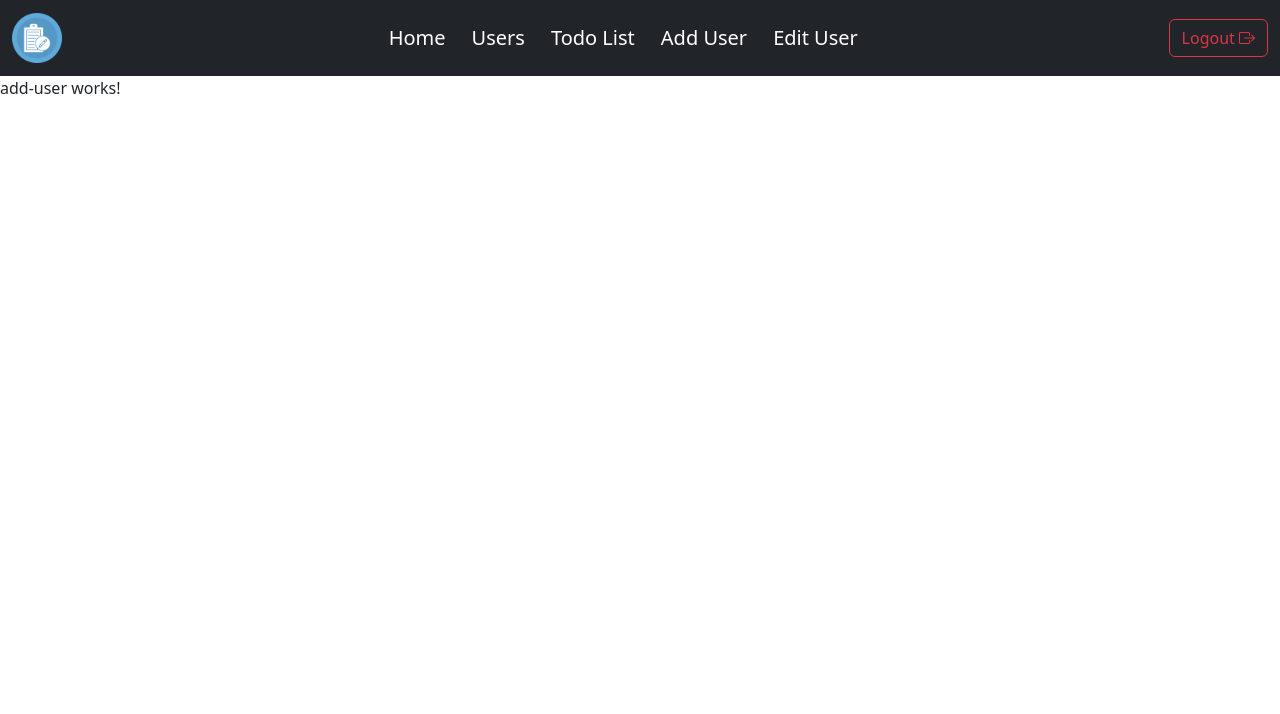
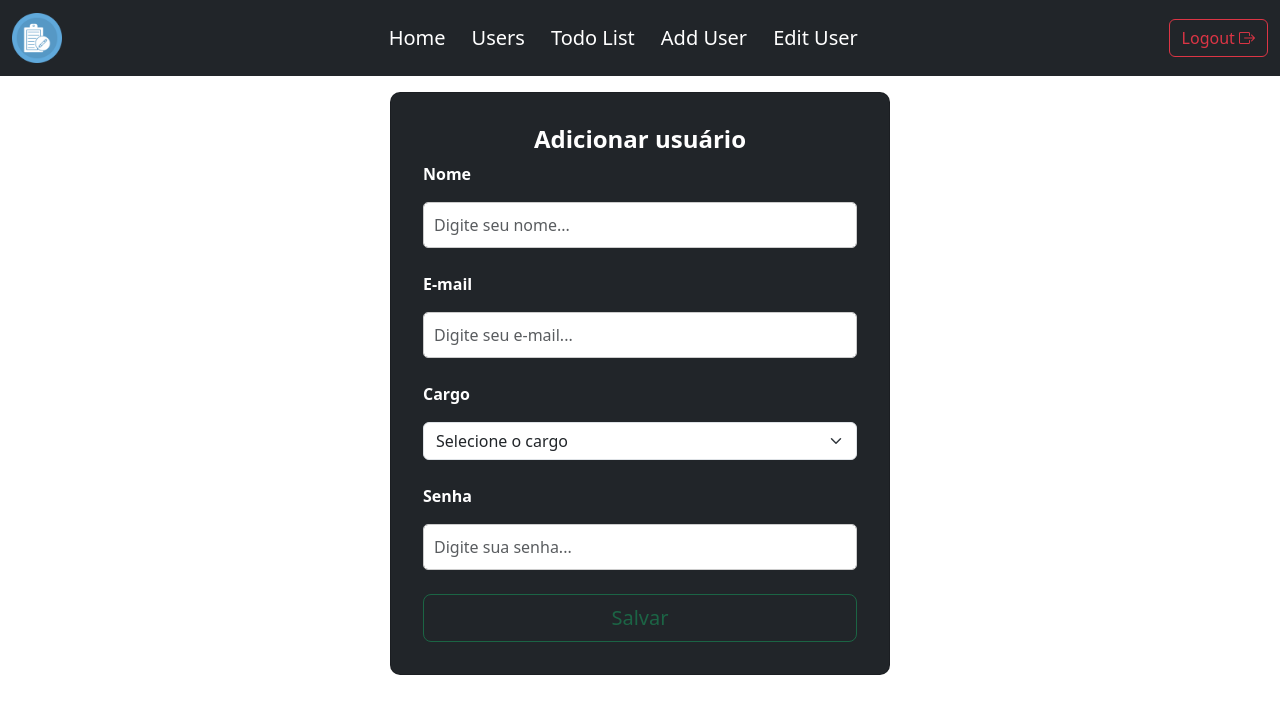
Before and after one commit to leorossiio/crud-app-ac2, an Angular app in the folder Frontend/crud-app/: page /app/addUser in a window 1280 px wide. Shown: the top 714 px of the page. Built offline with nearby package versions, Linux system fonts and the light colour scheme.

Commit message:
feat: tela de "adicionar usuário" configurada corretamente.

```diff
--- a/Frontend/crud-app/src/app/pages/home/components/add-user/add-user.component.css
+++ b/Frontend/crud-app/src/app/pages/home/components/add-user/add-user.component.css
@@ -0,0 +1,41 @@
+.container{
+    width: 100%;
+  }
+
+  .card{
+      width: 500px;
+      margin: 0 auto;
+      border-radius: 10px;
+      padding: 30px;
+  }
+
+  .card-body {
+      padding: 2px;
+    }
+
+    .card-title {
+      margin-bottom: 20px;
+      font-size: 1.5rem;
+    }
+
+    .form-label {
+      font-weight: bold;
+    }
+
+    .form-control {
+      width: 100%;
+      padding: 10px;
+      margin-bottom: 15px;
+      border: 1px solid #ccc;
+      border-radius: 5px;
+    }
+
+
+
+    .btn-primary:hover {
+      background-color: #0056b3;
+    }
+
+    #botao-enviar{
+      width: 100%;
+    }
--- a/Frontend/crud-app/src/app/pages/home/components/add-user/add-user.component.html
+++ b/Frontend/crud-app/src/app/pages/home/components/add-user/add-user.component.html
@@ -1 +1,38 @@
-<p>add-user works!</p>
+<div class="container">
+    <div class="card mt-3 mx-auto" style="background-color: rgb(33, 37, 41); color: rgb(255, 255, 255); margin: 0;">
+      <div class="card-body">
+        <h4 class="class-title text-center form-label">Adicionar usuário</h4>
+        <form (ngSubmit)="submitForm()" #formulario="ngForm">
+          <div class="mb-4">
+            <label for="nome" class="form-label mb-3 required">Nome</label>
+            <input type="text" class="form-control" id="nome" name="nome" placeholder="Digite seu nome..." required
+              [(ngModel)]="usuario.nome">
+          </div>
+          <div class="mb-4">
+            <label for="email" class="form-label mb-3 required">E-mail</label>
+            <input type="email" class="form-control" id="email" name="email" placeholder="Digite seu e-mail..." required
+              [(ngModel)]="usuario.email">
+          </div>
+          <div class="mb-4">
+            <label for="cargo" class="form-label required mb-3">Cargo</label>
+            <select id="cargo" name="cargo" class="form-select" required [(ngModel)]="usuario.cargo">
+              <option value="" disabled selected hidden>Selecione o cargo</option>
+              <option value="engenheiro_FE">Engenheiro de FE</option>
+              <option value="engenheiro_BE">Engenheiro de BE</option>
+              <option value="analista_dados">Analista de dados</option>
+              <option value="lider_tecnico">Líder Técnico</option>
+            </select>
+          </div>
+
+          <div class="mb-4">
+            <label for="senha" class="form-label mb-3 required">Senha</label>
+            <input type="password" class="form-control" id="senha" name="senha" placeholder="Digite sua senha..." required maxlength="15"
+              [(ngModel)]="usuario.senha" (ngModelChange)="checkSenha()">
+            <div *ngIf="senhaInvalida" style="color: red;">A senha deve conter entre 6 e 15 caracteres.</div>
+          </div>
+
+          <button type="submit" id="botao-enviar" class="btn btn-outline-success btn-lg px-5" [disabled]="!formulario.valid || senhaInvalida">Salvar</button>
+        </form>
+      </div>
+    </div>
+  </div>
--- a/Frontend/crud-app/src/app/pages/home/components/add-user/add-user.component.ts
+++ b/Frontend/crud-app/src/app/pages/home/components/add-user/add-user.component.ts
@@ -1,4 +1,5 @@
 import { Component } from '@angular/core';
+import { Router } from '@angular/router';
 
 @Component({
   selector: 'app-add-user',
@@ -6,5 +7,36 @@ import { Component } from '@angular/core';
   styleUrls: ['./add-user.component.css']
 })
 export class AddUserComponent {
+  usuario = {
+    nome: '',
+    email: '',
+    cargo: '',
+    senha: ''
+  };
+  constructor(private router: Router) { }
+  senhaInvalida: boolean = false;
 
+  submitForm() {
+    if (this.usuario.nome && this.usuario.email && this.usuario.cargo && this.usuario.senha && !this.senhaInvalida) {
+      // Aqui você pode enviar os dados do usuário para o servidor ou fazer o que for necessário
+      console.log('Usuário enviado:', this.usuario);
+      // Limpa o formulário após o envio
+      // this.usuario = {
+      //   nome: '',
+      //   email: '',
+      //   cargo: '',
+      //   senha: ''
+      // };
+      // Alerta de usuário cadastrado corretamente
+      alert('Usuário cadastrado corretamente!\n' + `Novo usuário adicionado:\nNome: ${this.usuario.nome}\nEmail: ${this.usuario.email}\nFunção: ${this.usuario.cargo}\nSenha: ${this.usuario.senha}`);
+
+      this.router.navigate(['/app/users']);
+    } else {
+      alert('Por favor, preencha todos os campos corretamente.');
+    }
+  }
+
+  checkSenha() {
+    this.senhaInvalida = this.usuario.senha.length < 6 || this.usuario.senha.length > 15;
+  }
 }
```
